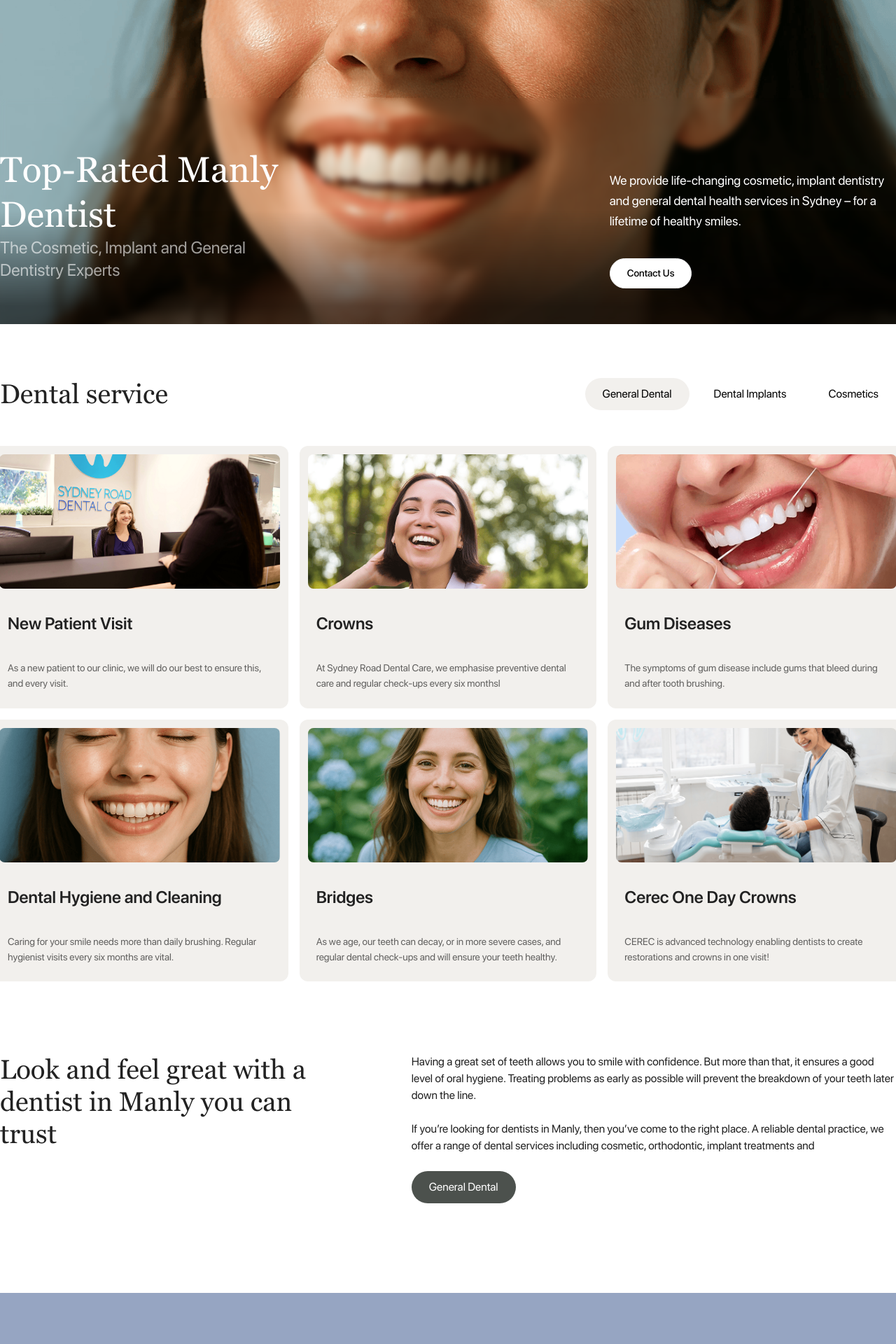
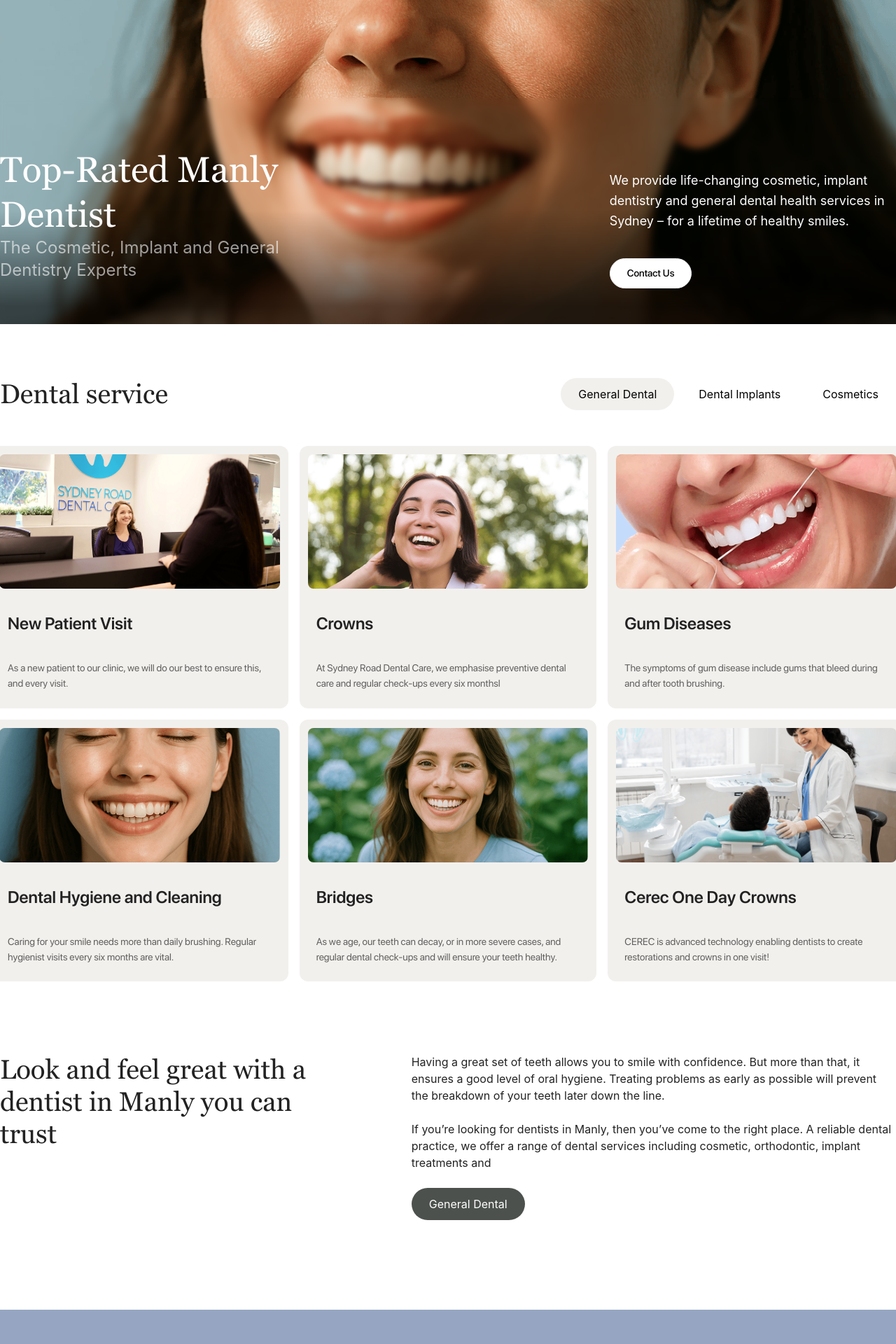
Before and after one commit to itsKros/srdc-html, a PHP site: page / in a window 1280 px wide. Shown: the part 388-2308 px from the top of the page at 70% size. Run offline with PHP 8.4, Linux system fonts and the light colour scheme; some libraries are stand-ins or nearby versions.

Commit message:
Merged About

```diff
--- a/assets/css/style.css
+++ b/assets/css/style.css
@@ -18,6 +18,17 @@
   src: url('../fonts/georgia/georgia.woff2') format('woff2'),
        url('../fonts/georgia/georgia.woff') format('woff');
   font-weight: normal;
+  font-style: normal;
+  font-display: swap;
+}
+
+
+/* =========================
+   SF PRO
+========================= */
+@font-face {
+  font-family: 'SF Pro';
+  src: url('../fonts/sf-pro/SF-Pro.ttf') format('ttf');
   font-style: normal;
   font-display: swap;
 }
@@ -62,7 +73,7 @@
    GLOBAL FONT USAGE
 ========================= */
 body {
-  font-family: 'SF Pro Display',
+  font-family: 'SF Pro',
                -apple-system, BlinkMacSystemFont,
                'Segoe UI', Roboto, Oxygen, Ubuntu, Cantarell,
                'Helvetica Neue', sans-serif;
```
Also changed, not shown: 1 other file.
